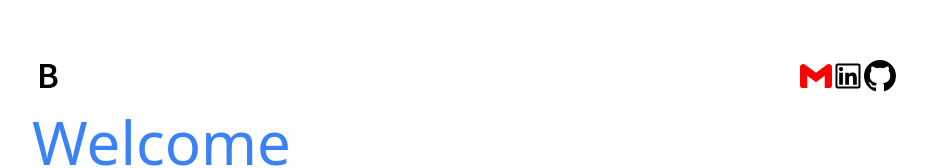
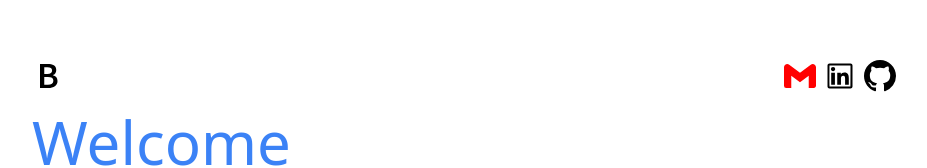
Before and after one commit to Uken81/portfolio, a React (Vite) app: page / in a window 1280 px wide. Shown: the part 148-316 px from the top of the page, without its empty margins (176-1103 px from the left). Built offline with nearby package versions, Linux system fonts and the light colour scheme.

Commit message:
Add the rest of the anchor links to the header icons and ensure they all change pointer on hover.

```diff
--- a/src/components/Header.tsx
+++ b/src/components/Header.tsx
@@ -13,15 +13,19 @@ export const Header: React.FC<{
   };
 
   return (
-    <div className="mb-5 flex">
+    <div className="mb-5 flex justify-between hover:pointer-events-auto">
       <GoBold
         size={'2em'}
         onClick={handleClick}
-        className="pointer-events-auto"
+        className="hover:cursor-pointer"
       />
-      <div className="ml-auto flex">
-        <SiGmail size={'2em'} color={'red'} />
-        <AiOutlineLinkedin size={'2em'} />
+      <div className="ml-auto flex ">
+        <a href="mailto:brendanhurd@gmail.com">
+          <SiGmail size={'2em'} color={'red'} className="mr-2" />
+        </a>
+        <a href="https://www.linkedin.com/in/brendan-hurd-36b211259/">
+          <AiOutlineLinkedin size={'2em'} className="mr-2" />
+        </a>
         <a href="https://github.com/Uken81">
           <GoMarkGithub size={'2em'} />
         </a>
```
